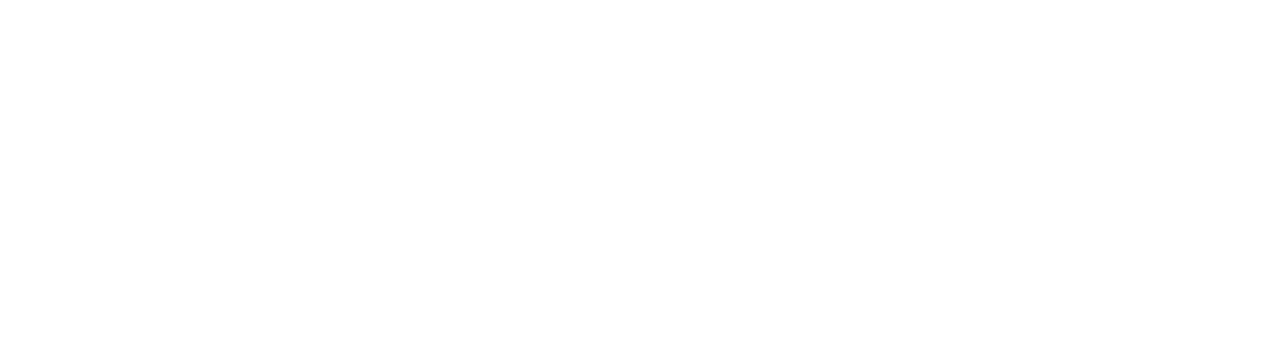
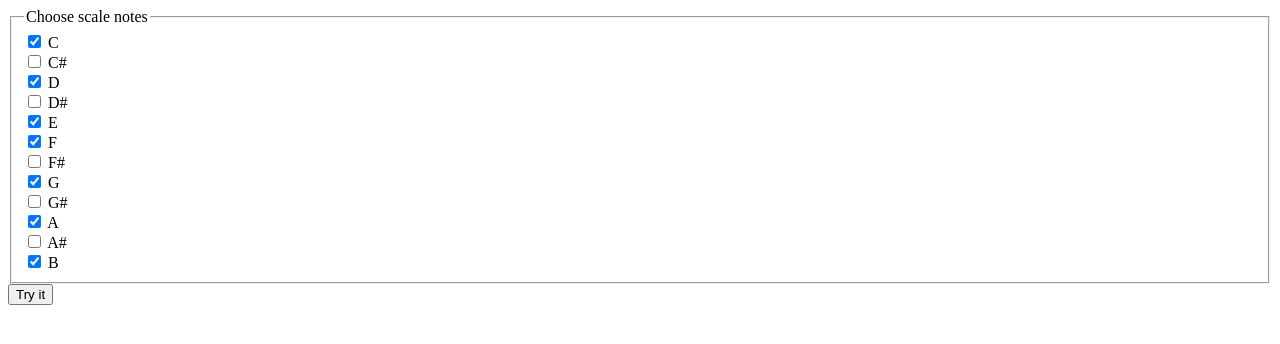
Before and after one commit to urswilke/random_curve_plotting, a plain HTML site: page step_fun.html in a window 1280 px wide. Drawn offline with nearby package versions, Linux system fonts and the light colour scheme.

Commit message:
add checkboxes to select scale notes

```diff
--- a/step_fun.html
+++ b/step_fun.html
@@ -1,5 +1,10 @@
 <html>
-  <head>
+
+<head>
+    <head>
+        <script src="https://ajax.googleapis.com/ajax/libs/jquery/3.6.3/jquery.min.js">
+    </script>
+    </head>
     <script src="https://d3js.org/d3.v6.min.js"></script>
     <script src="random_fun.js"></script>
     <script type="module">
@@ -32,10 +37,74 @@
 
         );
 
-        </script>
-  </head>
-  <body>
+    </script>
+</head>
 
+<body>
 
-    </body>
+    <fieldset id="scale_notes">
+        <legend>Choose scale notes</legend>
+        <div>
+            <input type="checkbox" id="C" name="C" value="C" checked />
+            <label for="">C</label>
+        </div>
+        <div>
+            <input type="checkbox" id="C#" name="C#" value="C#" />
+            <label for="C#">C#</label>
+        </div>
+        <div>
+            <input type="checkbox" id="D" name="D" value="D" checked />
+            <label for="D">D</label>
+        </div>
+        <div>
+            <input type="checkbox" id="D#" name="D#" value="D#" />
+            <label for="D#">D#</label>
+        </div>
+        <div>
+            <input type="checkbox" id="E" name="E" value="E" checked />
+            <label for="E">E</label>
+        </div>
+        <div>
+            <input type="checkbox" id="F" name="F" value="F" checked />
+            <label for="F">F</label>
+        </div>
+        <div>
+            <input type="checkbox" id="F#" name="F#" value="F#" />
+            <label for="F#">F#</label>
+        </div>
+        <div>
+            <input type="checkbox" id="G" name="G" value="G" checked />
+            <label for="G">G</label>
+        </div>
+        <div>
+            <input type="checkbox" id="G#" name="G#" value="G#" />
+            <label for="G#">G#</label>
+        </div>
+        <div>
+            <input type="checkbox" id="A" name="A" value="A" checked />
+            <label for="A">A</label>
+        </div>
+        <div>
+            <input type="checkbox" id="A#" name="A#" value="A#" />
+            <label for="A#">A#</label>
+        </div>
+        <div>
+            <input type="checkbox" id="B" name="B" value="B" checked />
+            <label for="B">B</label>
+        </div>
+    </fieldset>
+
+    <button onclick="getChecked()">Try it</button>
+
+    <script>
+        function getChecked() {
+            var ids = $("fieldset :checkbox")
+                .filter(function() {return this.checked;})
+                .map(function() {return this.value;})
+                .get();
+        }
+    </script>
+
+</body>
+
 </html>
```
